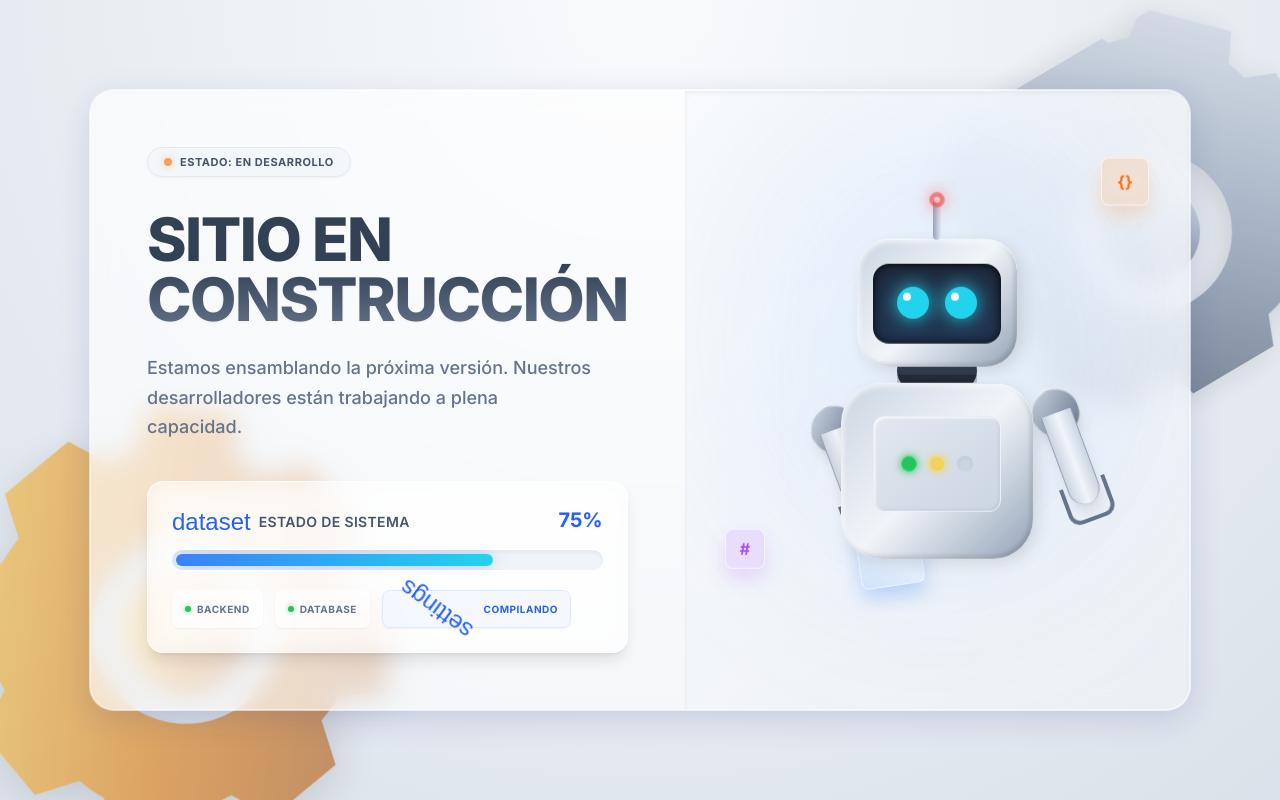
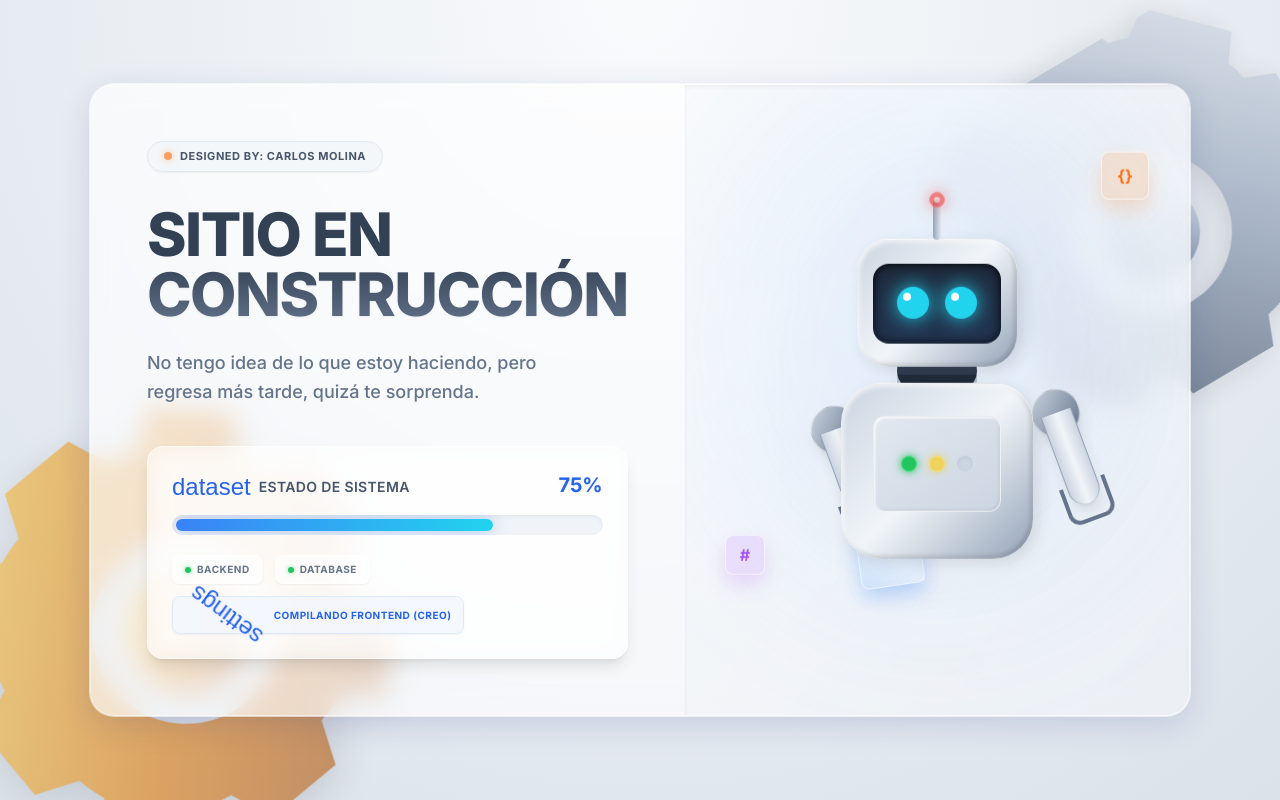
Before and after one commit to carlosm-lab/deploy-template, a Flask app: page / in a window 1280 px wide. Run offline with Flask 3, Linux system fonts and the light colour scheme; some web fonts are replaced.

Commit message:
chore: actualización de templates index.html y status_panel.html

```diff
--- a/templates/components/status_panel.html
+++ b/templates/components/status_panel.html
@@ -27,7 +27,7 @@
         </div>
         <div
             class="flex items-center gap-1.5 text-[10px] uppercase font-bold tracking-wider text-blue-600 bg-blue-50/60 px-3 py-1.5 rounded-lg shadow-sm border border-blue-100">
-            <span class="material-symbols-outlined text-sm animate-spin">settings</span> Compilando
+            <span class="material-symbols-outlined text-sm animate-spin">settings</span> Compilando frontend (creo)
         </div>
     </div>
 </div>
--- a/templates/index.html
+++ b/templates/index.html
@@ -24,7 +24,7 @@
                     class="inline-flex items-center gap-2 px-4 py-1.5 rounded-full bg-slate-100/80 border border-slate-200 text-slate-600 text-[11px] font-bold uppercase tracking-wider mb-8 shadow-sm backdrop-blur-sm">
                     <span
                         class="w-2 h-2 rounded-full bg-orange-500 animate-pulse shadow-[0_0_8px_rgba(249,115,22,0.6)]"></span>
-                    Estado: En Desarrollo
+                    Designed BY: Carlos Molina
                 </div>
 
                 <!-- Title -->
@@ -35,8 +35,7 @@
 
                 <!-- Description -->
                 <p class="text-slate-500 text-lg leading-relaxed mb-10 max-w-md font-medium">
-                    Estamos ensamblando la próxima versión. Nuestros desarrolladores están trabajando a plena
-                    capacidad.
+                    No tengo idea de lo que estoy haciendo, pero regresa más tarde, quizá te sorprenda.
                 </p>
 
                 <!-- Status Panel -->
```
